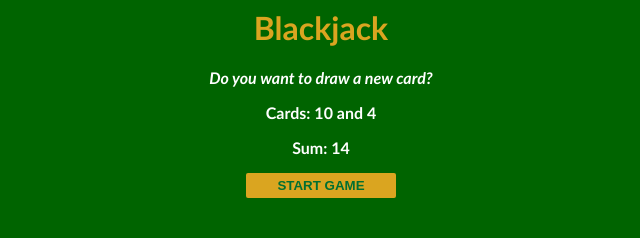
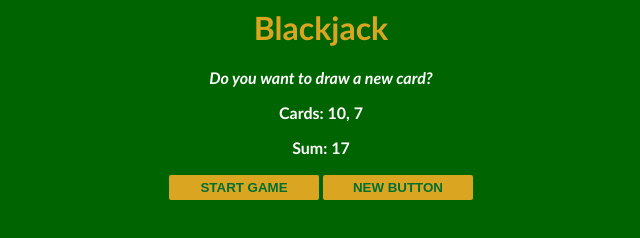
Before and after one commit to Ritumka/blackjack-game, a plain HTML site: page index.html in a window 1280 px wide. Both pictures are taken after a click on the button "START GAME". Shown: the whole page, without its empty margins (319-959 px from the left). Drawn offline with Linux system fonts and the light colour scheme.

Commit message:
continue

```diff
--- a/index.css
+++ b/index.css
@@ -23,4 +23,6 @@ button {
     font-weight: bold;
     border: none;
     border-radius: 2px;
+    margin-bottom: 2px;
+    margin-top: 2px;
 }
--- a/index.html
+++ b/index.html
@@ -1,15 +1,21 @@
 <html>
+
 <head>
     <!-- Link to the index.css file
         E.g. search for "how to link to css from html" -->
     <link rel="stylesheet" href="index.css">
 </head>
+
 <body>
     <h1>Blackjack</h1>
     <p id="message-el">Want to play a round?</p>
     <p id="cards-el">Cards:</p>
     <p id="sum-el">Sum:</p>
+    <div class="two-buttons">
         <button onclick="startGame()">START GAME</button>
+        <button onclick="newCard()">NEW BUTTON</button>
+    </div>
     <script src="index.js"></script>
 </body>
+
 </html>
--- a/index.js
+++ b/index.js
@@ -1,5 +1,6 @@
 let firstCard = 10
-let secondCard = 4
+let secondCard = 7
+let cards = [firstCard, secondCard]
 let sum = firstCard + secondCard
 let hasBlackJack = false
 let isAlive = true
@@ -10,8 +11,12 @@ let sumEl = document.getElementById("sum-el")
 let cardsEl = document.getElementById("cards-el")
 
 function startGame() {
+    renderGame()
+}
+
+function renderGame() {
     sumEl.textContent = "Sum: " + sum
-    cardsEl.textContent = "Cards: " + firstCard + " and " + secondCard
+    cardsEl.textContent = "Cards: " + cards[0] + ", " + cards[1]
 
     if (sum <= 20) {
         message = "Do you want to draw a new card?"
@@ -24,3 +29,11 @@ function startGame() {
     }
     messageEl.textContent = message
 }
+
+function newCard() {
+    let card = 5
+    sum += card
+    cards.push(card)
+
+    renderGame()
+}
```
Lines whose indentation alone changed are shown as unchanged.
